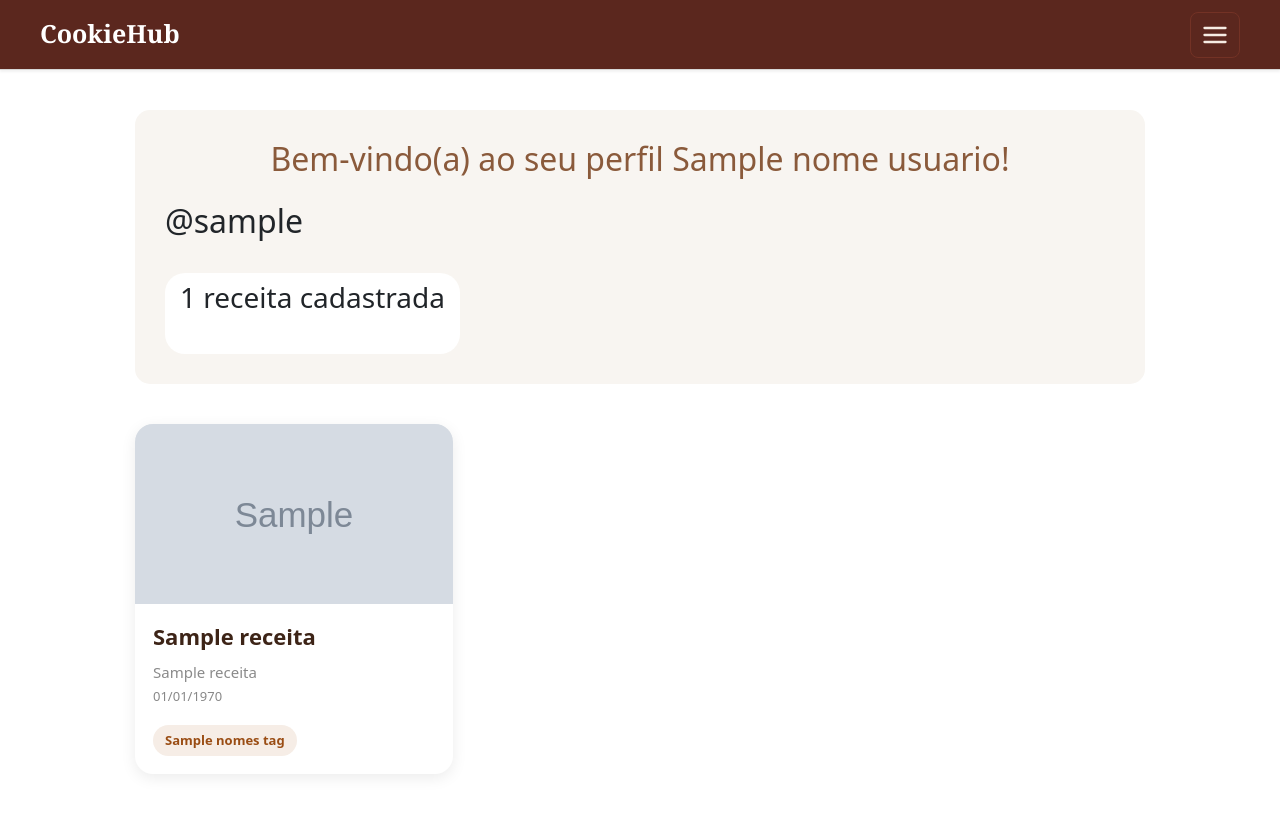
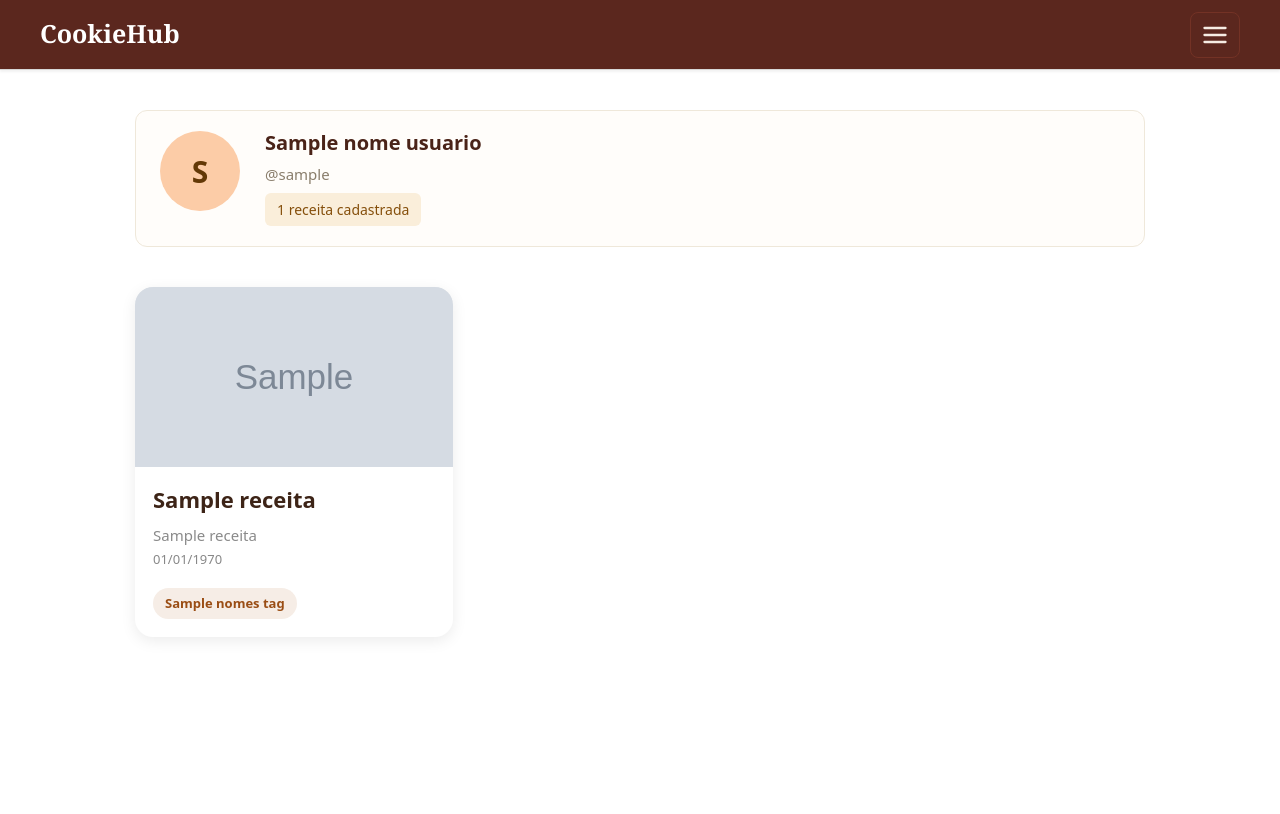
Before and after one commit to joice-2008/CookieHub, a CodeIgniter 4 app: the page made by app/Views/visualizarCadUsuario.php in a window 1280 px wide. After the commit the page ends 638 px from the top, so only its background shows below. Run offline with PHP 8.4 and a stand-in for CodeIgniter, Linux system fonts and the light colour scheme; the template is opened without the code that fills it: most values are stand-ins (such as "Sample title", 1, 10 or a date in 2020); grey boxes marked "Sample" are stand-in pictures; some libraries are stand-ins or nearby versions.

Commit message:
melhorando o style do cadastro de usuario

```diff
--- a/app/Views/visualizarCadUsuario.php
+++ b/app/Views/visualizarCadUsuario.php
@@ -7,7 +7,7 @@
     <link href="https://cdn.jsdelivr.net/npm/bootstrap@5.3.8/dist/css/bootstrap.min.css" rel="stylesheet" integrity="sha384-sRIl4kxILFvY47J16cr9ZwB07vP4J8+LH7qKQnuqkuIAvNWLzeN8tE5YBujZqJLB" crossorigin="anonymous">
     <script src="https://cdn.jsdelivr.net/npm/bootstrap@5.3.3/dist/js/bootstrap.bundle.min.js"></script>
     <link rel="stylesheet" href="<?= base_url('css/menu.css') ?>">
-    <link rel="stylesheet" href="<?= base_url('css/feed.css') ?>">
+    <link rel="stylesheet" href="<?= base_url('css/cadUsuario.css') ?>">
 </head>
 <body>
     <?= $this->include('menu') ?>
@@ -16,15 +16,26 @@
 
         <div class="dados-usuario">
 
-        <h1 class="mensagem-perfil">
-        Bem-vindo(a) ao seu perfil <?= esc($nomeUsuario) ?>!
-        </h1><br>
+            <div class="cabecalho-perfil">
 
-        <h2>@<?= esc($loginUsuario) ?></h2><br>
+                <div class="avatar-perfil">
+                    <?= mb_strtoupper(mb_substr(esc($nomeUsuario), 0, 1)) ?>
+                </div>
+
+                <div class="info-perfil">
+                    <div class="linha-nome">
+                        <div>
+                            <h1 class="mensagem-perfil"><?= esc($nomeUsuario) ?></h1>
+                            <h2 class="username-perfil">@<?= esc($loginUsuario) ?></h2>
+                        </div>
+
+                    </div>
 
                     <div class="quantidade-receitas">
-        <h3><?= count($receitas) ?> <?= count($receitas) == 1 ? 'receita cadastrada' : 'receitas cadastradas' ?></h3>
-        <br>
+                        <?= count($receitas) ?> <?= count($receitas) == 1 ? 'receita cadastrada' : 'receitas cadastradas' ?>
+                    </div>
+                </div>
+
             </div>
 
         </div>
@@ -72,6 +83,7 @@
                 <?php endforeach; ?>
             <?php endif; ?>
         </div>
+
     </div>
 
 
--- a/public/css/cadUsuario.css
+++ b/public/css/cadUsuario.css
@@ -1,17 +1,139 @@
+.dados-usuario {
+    background: #FFFDFA;
+    border: 1px solid #EFE8DA;
+    border-radius: 12px;
+    padding: 20px 24px;
+    margin: 0 auto 40px;
+    width: 100%;
+}
+
+.cabecalho-perfil {
+    display: flex;
+    align-items: flex-start;
+    gap: 25px;
+}
+
+.avatar-perfil {
+    width: 80px;
+    height: 80px;
+    min-width: 56px;
+    border-radius: 50%;
+    background: #fccca7;
+    color: #633806;
+    display: flex;
+    align-items: center;
+    justify-content: center;
+    font-size: 30px;
+    font-weight: bold;
+}
+
+.info-perfil {
+    flex: 1;
+    min-width: 0;
+}
+
+.linha-nome {
+    display: flex;
+    align-items: flex-start;
+    justify-content: space-between;
+    gap: 12px;
+}
+
+.mensagem-perfil {
+    font-size: 20px;
+    font-weight: 600;
+    margin: 0;
+    color: #4A2318;
+    text-align: left;
+}
+
+.username-perfil {
+    font-size: 15px;
+    font-weight: 400;
+    color: #8A7E6C;
+    margin: 10px 0 0;
+    text-align: left;
+}
+
+
+.quantidade-receitas {
+    display: inline-block;
+    margin-top: 10px;
+    background: #FAEEDA;
+    color: #854F0B;
+    font-size: 14px;
+    font-weight: 500;
+    padding: 6px 12px;
+    border-radius: 6px;
+}
+
 .container-feed {
     max-width: 1050px;
     margin: 40px auto;
     padding: 0 20px;
 }
 
-.feed-receitas{
+.topo-feed {
+    display: flex;
+    justify-content: flex-end;
+    align-items: center;
+    gap: 30px;
+    margin-bottom: 25px;
+}
+
+.busca-receitas {
+    width: 360px;
+    height: 42px;
+    border: 1px solid #ddd;
+    border-radius: 12px;
+    padding: 0 18px;
+    font-size: 14px;
+    background-color: white;
+}
+
+.busca-receitas:focus {
+    outline: none;
+    border-color: #b85c00;
+}
+
+.sem-receitas {
+    width: 100%;
+    padding: 50px 20px;
+    text-align: center;
+    grid-column: 1 / -1;
+}
+
+.sem-receitas h3 {
+    margin-bottom: 10px;
+}
+
+.sem-receitas p {
+    color: #777;
+}
+
+.login-usuario {
+    margin: 5px 0 20px;
+    color: #777;
+    font-size: 16px;
+}
+
+.titulo-receitas {
+    margin-bottom: 25px;
+}
+
+.link-receita {
+    text-decoration: none;
+    color: inherit;
+}
+
+.feed-receitas {
     display: grid;
     grid-template-columns: repeat(auto-fill, minmax(270px, 1fr));
     gap: 28px;
     margin-top: 30px;
 }
 
-.card-receita{
+.card-receita {
     background: #fff;
     border-radius: 18px;
     overflow: hidden;
@@ -20,30 +142,30 @@
     cursor: pointer;
 }
 
-.card-receita:hover{
+.card-receita:hover {
     transform: translateY(-5px);
     box-shadow: 0 10px 25px rgba(0,0,0,.15);
 }
 
-.imagem{
+.imagem {
     width: 100%;
     height: 180px;
     overflow: hidden;
     background: #f3f3f3;
 }
 
-.imagem img{
+.imagem img {
     width: 100%;
     height: 100%;
     object-fit: cover;
     display: block;
 }
 
-.conteudo-receita{
+.conteudo-receita {
     padding: 18px;
 }
 
-.conteudo-receita h2{
+.conteudo-receita h2 {
     margin: 0;
     font-size: 22px;
     color: #3d2417;
@@ -51,7 +173,7 @@
     line-height: 1.3;
 }
 
-.usuario{
+.usuario {
     margin-top: 10px;
     color: #8a8a8a;
     font-size: 15px;
@@ -60,20 +182,27 @@
     gap: 8px;
 }
 
-.tags{
+.tags {
     display: flex;
     flex-wrap: wrap;
     gap: 8px;
     margin-top: 18px;
 }
 
-.tag{
+.tag {
     background: #f6ede6;
     color: #9a4d14;
     padding: 6px 12px;
     border-radius: 30px;
     font-size: 13px;
     font-weight: 600;
+}
+
+.data {
+    font-size: 13px;
+    color: #888;
+    margin-top: 4px;
+    margin-bottom: 10px;
 }
 
 @media (max-width: 499px) {
@@ -110,5 +239,24 @@
         font-size: 12px;
     }
 
+    .dados-usuario {
+        max-width: 100%;
+    }
+
+    .cabecalho-perfil {
+        flex-direction: column;
+        align-items: center;
+        text-align: center;
+    }
+
+    .linha-nome {
+        flex-direction: column;
+        align-items: center;
+    }
+
+    .mensagem-perfil,
+    .username-perfil {
+        text-align: center;
+    }
 
 }
```
Lines whose indentation alone changed are shown as unchanged.
